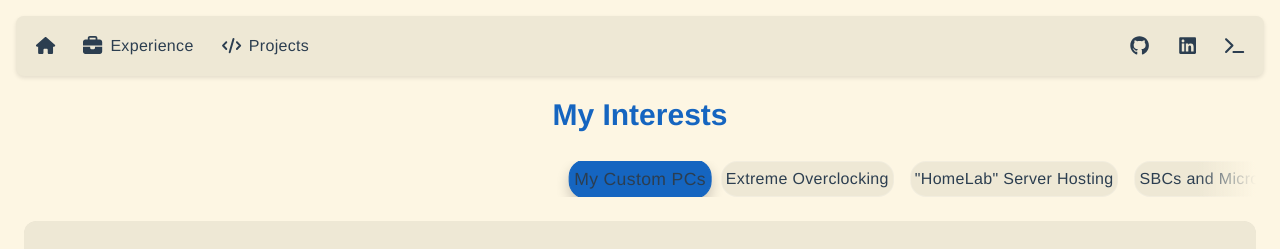
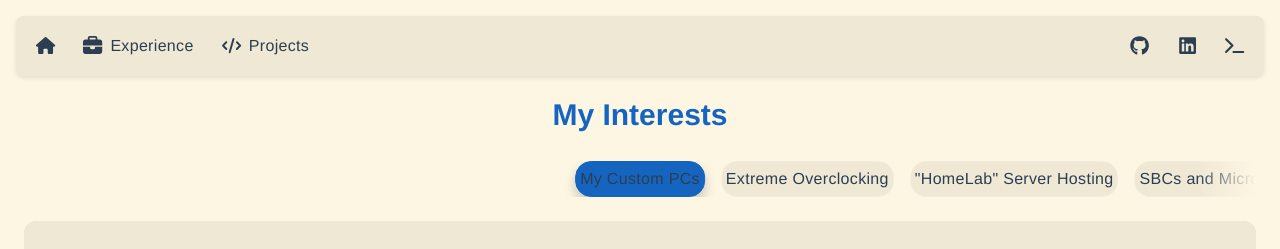
Before and after one commit to yaq1n0/yaqinhasan.com, a Vue app: page /interests in a window 1280 px wide. Shown: the top 249 px of the page. Built offline with nearby package versions, Linux system fonts and the light colour scheme.

Commit message:
patch the swiper button look

```diff
--- a/src/components/carousel/CarouselLayout.vue
+++ b/src/components/carousel/CarouselLayout.vue
@@ -258,15 +258,7 @@ defineExpose({
     transition: transform 0.3s ease;
     padding: 0 map.get($spacing, "sm");
 
-    &:hover {
-      transform: scale(1.05);
-      z-index: 2;
-    }
-
     &.active-item {
-      transform: scale(1.1);
-      z-index: 3;
-
       :deep(.btn) {
         font-weight: 600;
         box-shadow: 0 6px 12px rgba(0, 0, 0, 0.2);
```
